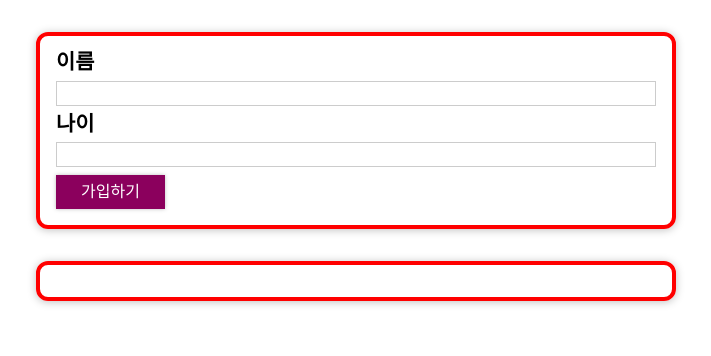
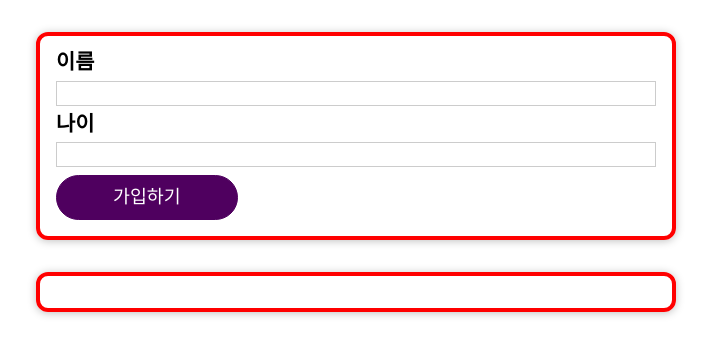
Before and after one commit to mjkim41/react101, a React (Vite) app: page / in a window 1280 px wide. Shown: the top 356 px of the page, without its empty margins (284-995 px from the left). Built offline with nearby package versions, Linux system fonts and the light colour scheme.

Commit message:
# User 관리 플랫폼 : 에러 모달 창 띄우기

```diff
--- a/src/components/Users/AddUsers.jsx
+++ b/src/components/Users/AddUsers.jsx
@@ -2,12 +2,17 @@ import React, {useState} from 'react';
 import styles from './AddUsers.module.css';
 import Card from '../ui/Card';
 import Button from '../ui/Button';
+import ErrorModal from "../ui/modal/errorModal.jsx";
 const AddUsers = ({onAddUser}) => {
 
     const [userValue, setUserValue] = useState({
         username: '',
         age: ''
     })
+
+    // 에러가 났을 때 에러의 데이터를 관리할 상태변수
+    // error -> {title: '에러 제목', message: '에러 내용' }
+    const [error, setError] = useState(null);
 
     const handleName = (e) => {
         setUserValue({
@@ -26,6 +31,22 @@ const AddUsers = ({onAddUser}) => {
     const handleSubmit = (e) => {
         e.preventDefault();
 
+        // 입력값 검증
+        if (!userValue.username.trim()) {
+            setError({
+                title: '유효하지 않은 입력 값',
+                message: '입력값은 필수값입니다.'
+            });
+            return;
+        }
+        if (+userValue.age < 1) {
+            setError ({
+                title: '유효하지 않은 나이 범위',
+                message: '나이는 0이나 음수가 될 수 없습니다.'
+            });
+            return;
+        }
+
         onAddUser({
             ...userValue,
             id: Math.random().toString()
@@ -38,6 +59,8 @@ const AddUsers = ({onAddUser}) => {
     }
 
     return (
+        <>
+            {error && <ErrorModal title={error.title} message={error.message}/>}
             <Card className={styles.input}>
                 <form onSubmit={handleSubmit}>
                     <label htmlFor='username'>이름</label>
@@ -57,6 +80,7 @@ const AddUsers = ({onAddUser}) => {
                     <Button type='submit'>가입하기</Button>
                 </form>
             </Card>
+        </>
     );
 };
 export default AddUsers;
--- a/src/components/ui/Button.jsx
+++ b/src/components/ui/Button.jsx
@@ -1,42 +1,16 @@
+import React from 'react';
+import styles from './Button.module.css';
 
-import React from 'react';
-// import './Button.css';
-
-// const Button = ({ children, type, className, onClick }) => {
-//   const cn = `button ${className ?? ''}`;
-
-//   return (
-//     <button
-//       type={type}
-//       className={cn}
-//       onClick={onClick}
-//     >
-//       {children}
-//     </button>
-//   );
-// };
-
-import styled from 'styled-components';
-
-const Button = styled.button`
-  font: inherit;
-  padding: 0.5rem 1.5rem;
-  border: 1px solid #8b005d;
-  color: white;
-  background: #8b005d;
-  box-shadow: 0 0 4px rgba(0, 0, 0, 0.26);
-  cursor: pointer;
-
-  &:focus {
-    outline: none;
-  }
-
-  &:hover,
-  &:active {
-    background: #ac0e77;
-    border-color: #ac0e77;
-    box-shadow: 0 0 8px rgba(0, 0, 0, 0.26);
-  }
-`;
+const Button = ({ type, onClick, className, disabled, children }) => {
+    return (
+        <button
+            type={type || 'button'}
+            className={`${styles.button} ${className}`}
+            onClick={onClick}
+            disabled={disabled}>
+            {children}
+        </button>
+    );
+};
 
 export default Button;
--- /dev/null
+++ b/src/components/ui/Button.module.css
@@ -0,0 +1,30 @@
+.button {
+    font: inherit;
+    border: 1px solid #4f005f;
+    background: #4f005f;
+    color: white;
+    padding: 0.75rem 3.5rem;
+    cursor: pointer;
+    font-size: 1.15rem;
+    border-radius: 30px;
+}
+
+.button:hover,
+.button:active {
+    background: #741188;
+    border-color: #741188;
+}
+
+.button:focus {
+    outline: none;
+}
+
+button:disabled,
+button:focus:disabled,
+button:hover:disabled,
+button:active:disabled {
+    background: #ccc;
+    border-color: #ccc;
+    color: #666666;
+    cursor: not-allowed;
+}
--- /dev/null
+++ b/src/components/ui/modal/errorModal.jsx
@@ -0,0 +1,23 @@
+import React from 'react';
+import Card from '../Card';
+import Button from '../Button';
+import styles from './ErrorModal.module.css';
+const ErrorModal = ({ title, message }) => {
+    return (
+        <>
+            <div className={styles.backdrop}></div>
+            <Card className={styles.modal}>
+                <header className={styles.header}>
+                    <h2>{title}</h2>
+                </header>
+                <div className={styles.content}>
+                    <p>{message}</p>
+                </div>
+                <footer className={styles.actions}>
+                    <Button>Okay</Button>
+                </footer>
+            </Card>
+        </>
+    );
+};
+export default ErrorModal;
--- /dev/null
+++ b/src/components/ui/modal/errorModal.module.css
@@ -0,0 +1,40 @@
+.backdrop {
+    position: fixed;
+    top: 0;
+    left: 0;
+    width: 100%;
+    height: 100vh;
+    z-index: 10;
+    background: rgba(0, 0, 0, 0.55);
+}
+.modal {
+    position: fixed;
+    top: 30vh;
+    left: 10%;
+    width: 80%;
+    z-index: 100;
+    overflow: hidden;
+    background-color: #fff;
+}
+.header {
+    background: #4f005f;
+    padding: 1rem;
+}
+.header h2 {
+    margin: 0;
+    color: white;
+}
+.content {
+    padding: 1rem;
+}
+.actions {
+    padding: 1rem;
+    display: flex;
+    justify-content: flex-end;
+}
+@media (min-width: 768px) {
+    .modal {
+        left: calc(50% - 20rem);
+        width: 40rem;
+    }
+}
```
Also changed, not shown: src/components/ui/Button.css (deleted, +0 -20 lines). Lines whose indentation alone changed are shown as unchanged.
